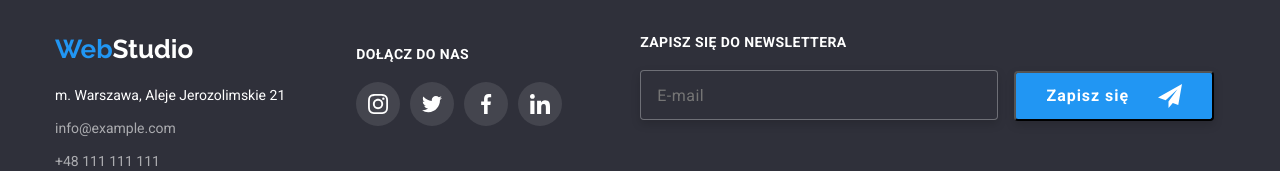
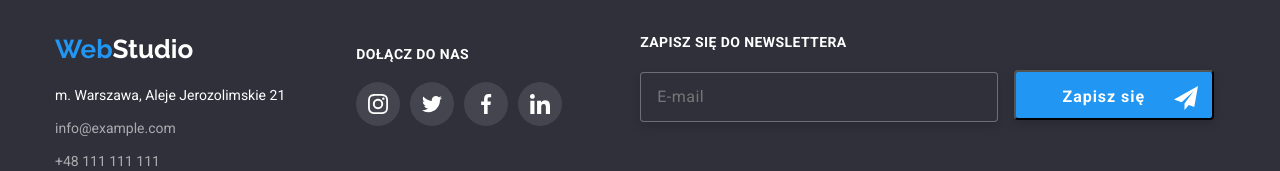
Before and after one commit to Aleksandra8485/goit-markup-hw-06, a plain HTML site: page index.html in a window 1280 px wide. Shown: the part 2714-2885 px from the top of the page. Drawn offline with nearby package versions, Linux system fonts and the light colour scheme.

Commit message:
changes in padding footer newsletter

```diff
--- a/css/style.css
+++ b/css/style.css
@@ -618,12 +618,15 @@ svg {
     color: var(--white-color);
     width: 200px;
     height: 50px;
-    padding: ;
+    padding-left: 42px;
+    padding-top: 10px;
+    padding-bottom: 10px;
+    padding-right: 10px;
     border-radius: 4px;
     filter: drop-shadow(0px 4px 4px rgba(0, 0, 0, 0.15));
     font-weight: 700;
     font-size: 16px;
-    line-height: 1.88;
+    line-height: 1.875;
     letter-spacing: 0.06em;
 }
 
```
